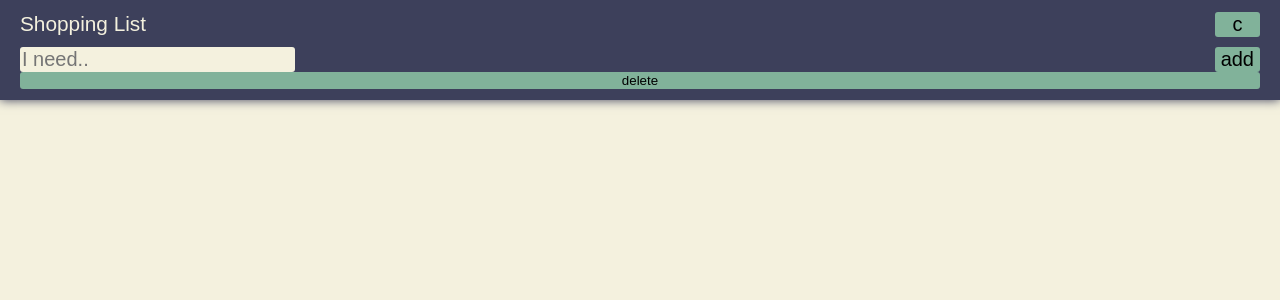
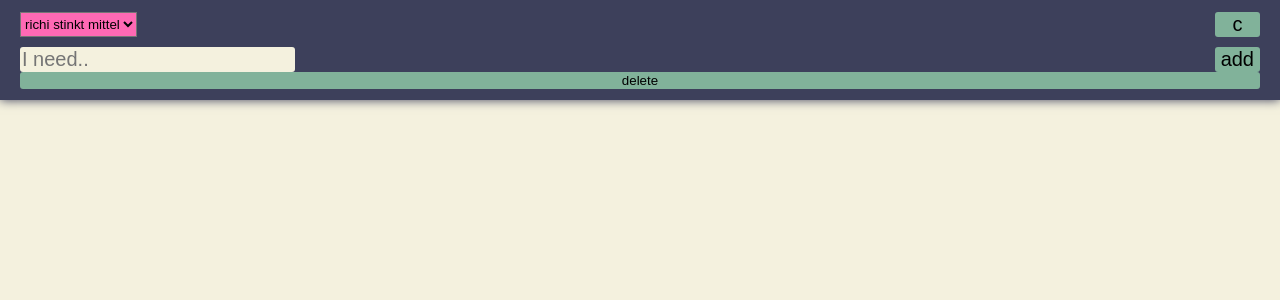
Before and after one commit to maxilukowski/capstone-project, a React (Create React App) app: page / in a window 1280 px wide. Shown: the top 300 px of the page. Built offline with nearby package versions, Linux system fonts and the light colour scheme.

Commit message:
Add create new shoppinglist

```diff
--- /dev/null
+++ b/src/components/ShoppingList/DropDownListNames.js
@@ -0,0 +1,18 @@
+import React from 'react'
+import styled from 'styled-components'
+
+export default ({ listNames, onListNameChange }) => {
+  return (
+    <StyledSelect onChange={(event) => onListNameChange(event.target.value)}>
+      {listNames.map((listName, index) => (
+        <option key={index}>{listName}</option>
+      ))}
+    </StyledSelect>
+  )
+}
+
+const StyledSelect = styled.select`
+  max-width: 100%;
+  background: hotpink;
+  margin-right: 15px;
+`
--- a/src/components/ShoppingList/Header.js
+++ b/src/components/ShoppingList/Header.js
@@ -3,10 +3,18 @@ import styled from 'styled-components'
 import Button from '../Button'
 import ListNameEdit0r from './ListNameEdit0r'
 
-export default ({ onSubmit, onClickDelete }) => {
+export default ({
+  onSubmit,
+  onClickDelete,
+  shoppingListItems,
+  onListNameChange,
+}) => {
   return (
     <Container>
-      <ListNameEdit0r />
+      <ListNameEdit0r
+        shoppingListItems={shoppingListItems}
+        onListNameChange={onListNameChange}
+      />
       <StyledForm onSubmit={formSubmit}>
         <StyledInput
           maxLength='20'
--- a/src/components/ShoppingList/ListNameEdit0r.js
+++ b/src/components/ShoppingList/ListNameEdit0r.js
@@ -2,16 +2,21 @@ import React, { useState } from 'react'
 
 import styled from 'styled-components'
 import Button from './../Button'
+import DropDownListNames from './DropDownListNames'
 
-export default () => {
+export default ({ shoppingListItems, onListNameChange }) => {
   const [toggle, setToggle] = useState(true)
   const [input, setInput] = useState('')
+  const [listNames, setListNames] = useState(['richi stinkt mittel'])
 
   return (
     <Container>
       {toggle ? (
         <Spacer>
-          <div>{input || 'Shopping List'}</div>
+          <DropDownListNames
+            onListNameChange={onListNameChange}
+            listNames={listNames}
+          />
           <Button fontSize='20px' text='c' onClick={() => setToggle(!toggle)} />
         </Spacer>
       ) : (
@@ -22,6 +27,7 @@ export default () => {
             type='text'
             onKeyDown={(event) => {
               if (event.keyCode === 13) {
+                setListNames([input, ...listNames])
                 setToggle(!toggle)
               }
             }}
@@ -30,7 +36,14 @@ export default () => {
             required
             maxLength='20'
           />
-          <Button fontSize='20px' text='c' onClick={() => setToggle(!toggle)} />
+          <Button
+            fontSize='20px'
+            text='c'
+            onClick={() => {
+              setListNames([input, ...listNames])
+              setToggle(!toggle)
+            }}
+          />
         </Spacer>
       )}
     </Container>
--- a/src/components/ShoppingList/index.js
+++ b/src/components/ShoppingList/index.js
@@ -9,17 +9,24 @@ export default () => {
   const [shoppingListItems, setShoppingListItems] = useState(
     JSON.parse(localStorage.getItem('shoppingListItems')) || []
   )
+  const [shoppingListName, setShoppingListName] = useState('')
   const activeList = shoppingListItems.filter((item) => item.isActive)
   const secondaryList = shoppingListItems.filter((item) => !item.isActive)
 
   useEffect(() => {
-    localStorage.setItem('shoppingListItems', JSON.stringify(shoppingListItems))
-    console.log(shoppingListItems)
+    localStorage.setItem(shoppingListName, JSON.stringify(shoppingListItems))
   }, [shoppingListItems])
+
+  console.log(shoppingListName)
 
   return (
     <>
-      <Header onSubmit={addItems} onClickDelete={clearPage} />
+      <Header
+        onSubmit={addItems}
+        onClickDelete={clearPage}
+        shoppingListItems={shoppingListItems}
+        onListNameChange={handleListNameChange}
+      />
       <ShoppingList shoppingListItems={activeList} onClick={onItemClick} />
       {secondaryList.length < 1 ? null : (
         <StyledDiv>recently checked</StyledDiv>
@@ -50,6 +57,10 @@ export default () => {
   function clearPage() {
     setShoppingListItems([])
   }
+
+  function handleListNameChange(listName) {
+    setShoppingListName(listName)
+  }
 }
 
 const StyledDiv = styled.div`
```
